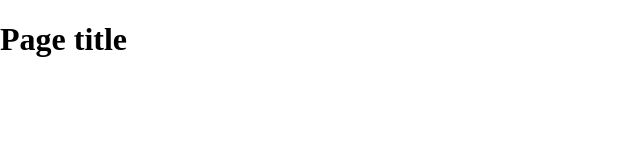
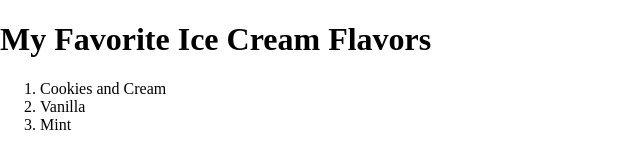
Before and after one commit to BGhahate265/github-basics-1, a plain HTML site: page index.html in a window 1280 px wide. Shown: the whole page, without its empty margins (0-640 px from the left). Drawn offline with nearby package versions, Linux system fonts and the light colour scheme.

Commit message:
Initial Commit
Updating Index

```diff
--- a/index.html
+++ b/index.html
@@ -2,7 +2,10 @@
 <!--[if lt IE 7]>      <html class="no-js lt-ie9 lt-ie8 lt-ie7"> <![endif]-->
 <!--[if IE 7]>         <html class="no-js lt-ie9 lt-ie8"> <![endif]-->
 <!--[if IE 8]>         <html class="no-js lt-ie9"> <![endif]-->
-<!--[if gt IE 8]><!--> <html class="no-js"> <!--<![endif]-->
+<!--[if gt IE 8]><!-->
+<html class="no-js">
+<!--<![endif]-->
+
 <head>
   <meta charset="utf-8">
   <meta http-equiv="X-UA-Compatible" content="IE=edge,chrome=1">
@@ -12,9 +15,15 @@
   <link rel="stylesheet" href="_css/main.css">
   <script src="_scripts/modernizr-custom.js"></script>
 </head>
+
 <body>
   <header>
-	<h1>Page title</h1>
+    <h1>My Favorite Ice Cream Flavors</h1>
+    <ol>
+      <li>Cookies and Cream</li>
+      <li>Vanilla</li>
+      <li>Mint</li>
+    </ol>
   </header>
   <nav id="pageNav">
   </nav>
@@ -24,8 +33,7 @@
   </footer>
   <script>
     //use the modernizr load to load up external scripts. This will load the scripts asynchronously, but the order listed matters. Although it will load all scripts in parallel, it will execute them in the order listed
-Modernizr.load([
-{
+    Modernizr.load([{
         load: [
           //for local testing, for distribution remove the protocol and let Google resolve
           'http://ajax.googleapis.com/ajax/libs/jquery/1.10.1/jquery.min.js',
@@ -35,11 +43,12 @@ Modernizr.load([
       },
       {
         // test for media query support, if not load respond.js
-    test : Modernizr.mq('only all'),
+        test: Modernizr.mq('only all'),
         // If not, load the respond.js file
-    nope : 'js/respond.min.js'
+        nope: 'js/respond.min.js'
       }
     ]);
   </script>
 </body>
+
 </html>
```
Lines whose indentation alone changed are shown as unchanged.
